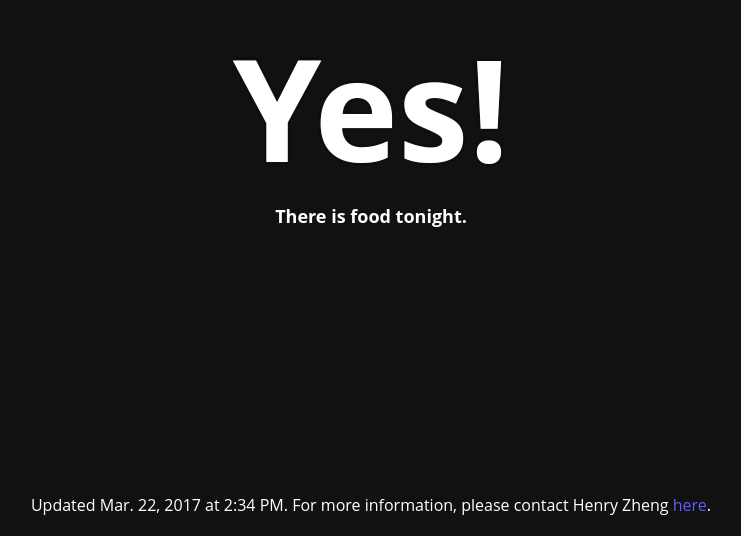
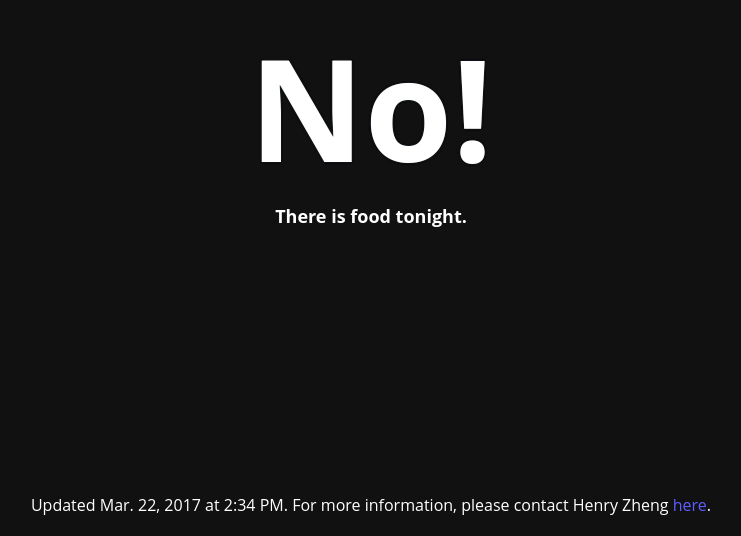
Before and after one commit to rohitkapur/istherefoodtonight, a plain HTML site: page index.html in a window 1280 px wide. Shown: the part 264-800 px from the top of the page, without its empty margins (269-1010 px from the left). Drawn offline with Linux system fonts and the light colour scheme.

Commit message:
Update index.html

```diff
--- a/index.html
+++ b/index.html
@@ -7,7 +7,7 @@
     <body>
         <div class="container">
             <div class="main">
-                <div class="pulse">Yes!</div>
+                <div class="pulse">No!</div>
                 <div class="info">There is food tonight.</div>
             </div>
         </div>
```
